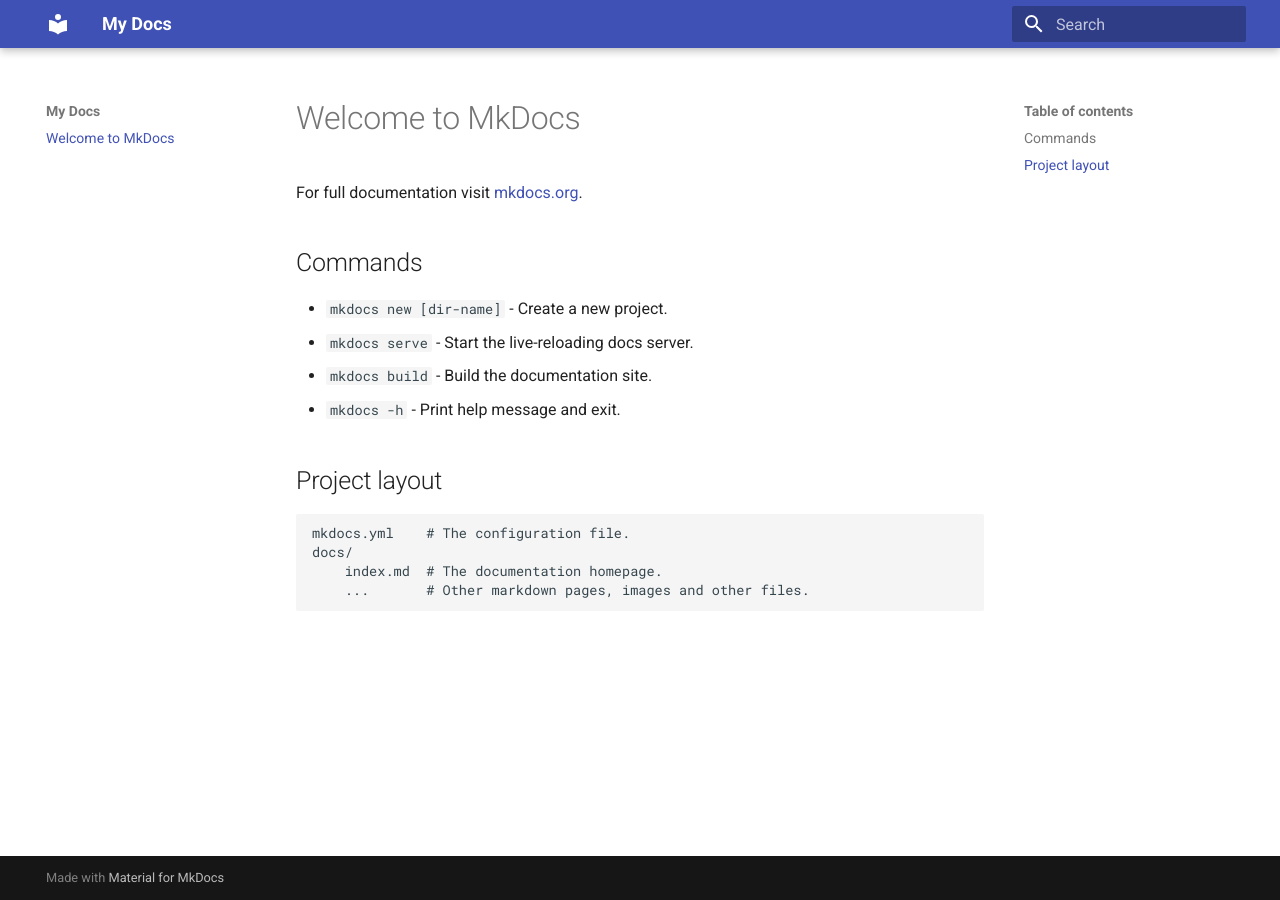
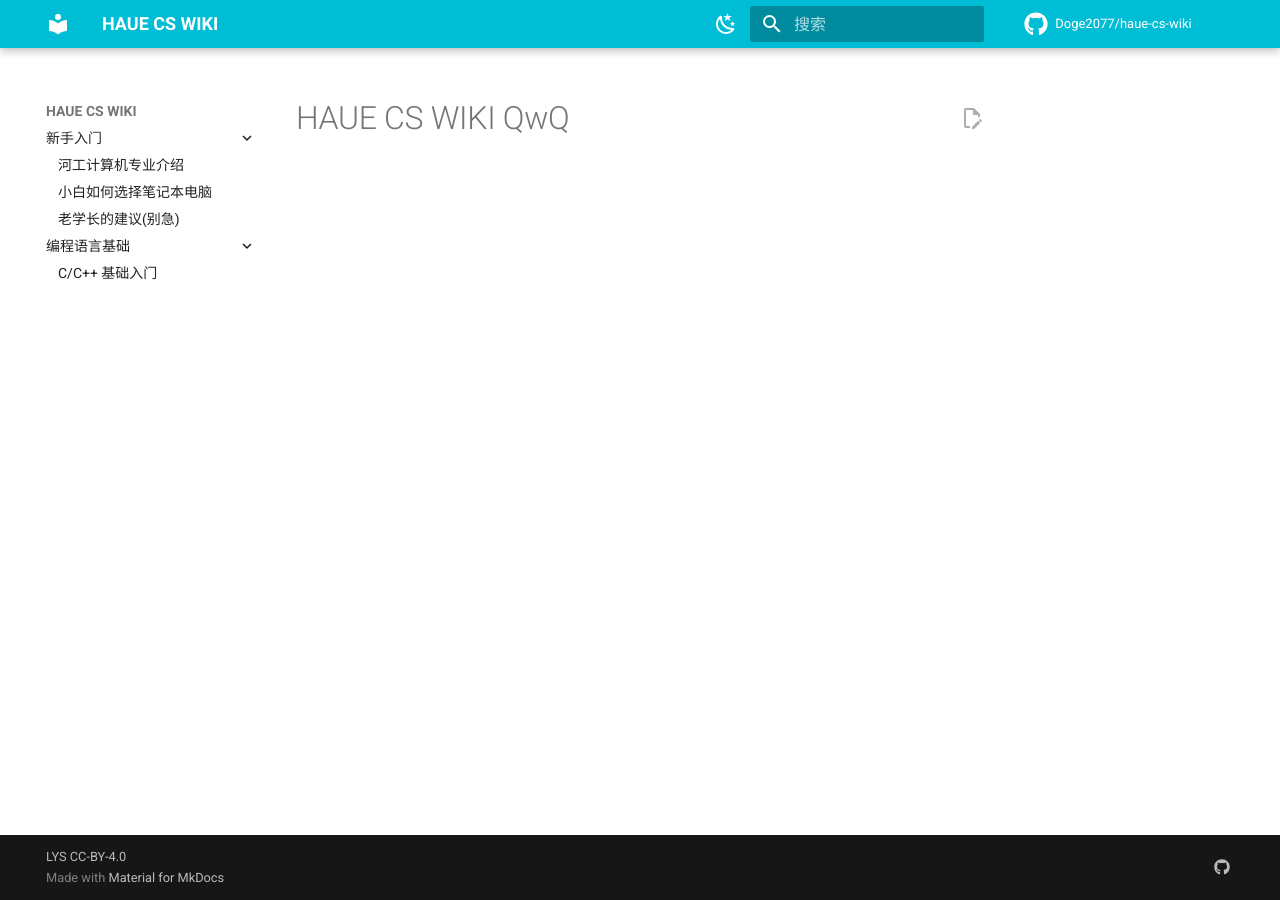
Before and after one commit to Doge2077/haue-cs-wiki, an MkDocs documentation site: the page built from docs/index.md, in a window 1280 px wide. Built offline with MkDocs 1.6.1 and Material for MkDocs 9.7.7, drawn with Linux system fonts in a browser that asks for light colours; comment, search, counter and statistics services are not loaded.

Commit message:
Add files

```diff
--- a/docs/index.md
+++ b/docs/index.md
@@ -1,17 +1 @@
-# Welcome to MkDocs
-
-For full documentation visit [mkdocs.org](https://www.mkdocs.org).
-
-## Commands
-
-* `mkdocs new [dir-name]` - Create a new project.
-* `mkdocs serve` - Start the live-reloading docs server.
-* `mkdocs build` - Build the documentation site.
-* `mkdocs -h` - Print help message and exit.
-
-## Project layout
-
-    mkdocs.yml    # The configuration file.
-    docs/
-        index.md  # The documentation homepage.
-        ...       # Other markdown pages, images and other files.
+# HAUE CS WIKI QwQ
--- a/mkdocs.yml
+++ b/mkdocs.yml
@@ -1,3 +1,93 @@
-site_name: My Docs
+# [Info]
+site_name: HAUE CS WIKI # 左上角标题
+site_url: https://haue-cs-wiki
+site_author: LYS
+
+# [Navigtion]
+nav:
+  - 新手入门:
+      - 河工计算机专业介绍: 新手入门/河工计算机专业介绍.md
+      - 小白如何选择笔记本电脑: 新手入门/小白如何选择笔记本电脑.md
+      - 老学长的建议(别急): 新手入门/老学长的建议
+  - 编程语言基础:
+      - C/C++ 基础入门: 编程语言基础/C&C++基础入门.md
+
+
+
+# [UI]
+## [top]
 theme:
   name: material
+  palette:
+    - scheme: default         # 日间模式
+      primary: cyan           # 上方的
+      accent: deep purple     # 链接等可交互元件的高亮色
+      toggle:
+        icon: material/weather-night   # 图标
+        name: 切换至夜间模式              # 鼠标悬浮提示
+    - scheme: slate                    # 夜间模式
+      primary: purple
+      accent: cyan
+      toggle:
+        icon: material/weather-sunny
+        name: 切换至日间模式
+
+  features:
+    - navigation.top            # 返回顶部的按钮 在上滑时出现
+    - navigation.indexes        # Tab会有一个index.md 而不是在打开Tab时打开第一篇文章
+    - navigation.expand         # 打开Tab时左侧目录全部展开
+    - search.suggest            # 搜索输入一些字母时推荐补全整个单词
+    - search.highlight          # 搜索出的文章关键词加入高亮
+    - content.code.copy         # 可以通过按钮复制代码
+    - content.action.edit       # 点击按钮跳转到编辑页面  需要结合 edit_uri 一起使用
+  language: zh                  # 一些提示性的文字会变成中文
+  icon:
+    repo: fontawesome/brands/github
+edit_uri: edit/main/docs         # 编辑按钮跳转的链接
+
+## [top-right corner]
+repo_url: https://github.com/Doge2077/haue-cs-wiki # 右上角点击跳转的链接
+repo_name: Doge2077/haue-cs-wiki # 右上角的名字
+## [bottom-left corner]
+copyright: LYS CC-BY-4.0 # 左下角的版权声明
+## [bottom-right corner]
+extra:
+  social: # icons
+    - icon: fontawesome/brands/github
+      link: https://github.com/Doge2077/haue-cs-wiki
+      name: GitHub | haue-cs-wiki
+
+# [Extensions]
+plugins:
+  - search:                # 现在还不支持中文搜索 支持之后可以设置语言
+    # insider已经支持中文的分词搜索了 https://squidfunk.github.io/mkdocs-material/blog/2022/chinese-search-support/
+      lang:
+        - en
+        - ja
+  - tags                   # 给单篇文章添加标签 https://squidfunk.github.io/mkdocs-material/setup/setting-up-tags/?h=tags
+markdown_extensions:
+  - pymdownx.arithmatex:   # latex支持
+      generic: true
+  - attr_list              # 给图片后面添加{width="300"}设置大小
+  - toc:
+      permalink: true        # 固定标题位置为当前位置
+  - pymdownx.highlight:      # 代码块高亮
+      # linenums: true       # 显示行号
+      # auto_title: true     # 显示编程语言名称
+  - pymdownx.superfences     # 代码块高亮插件
+  - meta                     # 支持Markdown文件上方自定义标题标签等
+  - admonition               # https://squidfunk.github.io/mkdocs-material/reference/admonitions/#inline-blocks
+  - pymdownx.details         # admonition需要
+
+extra_javascript:
+  # latex支持
+  # check https://squidfunk.github.io/mkdocs-material/reference/mathjax/?h=math for more information
+  # notice `curl https://polyfill.io/v3/polyfill.min.js?features=es6 > docs/mkdocs/javascripts/polyfill.min.js && curl https://cdn.jsdelivr.net/npm/mathjax@3/es5/tex-mml-chtml.js > docs/mkdocs/javascripts/tex-mml-chtml.js` not works... because there are other resources that need to load
+  - mkdocs/javascripts/mathjax.js
+  - https://polyfill.io/v3/polyfill.min.js?features=es6
+  - https://unpkg.com/mathjax@3/es5/tex-mml-chtml.js # https://cdn.bytedance.com/?query=mathjax&version=3.2.0
+extra_css:
+  - mkdocs/css/no-footer.css               # 不使用底部的翻页
+  - mkdocs/css/unordered-list-symbols.css  # multiplt unordered list symbols
+
+comments: true
```
Also changed, not shown: docs/新手入门/小白如何选择笔记本电脑.md (added, +1 -0 lines), docs/新手入门/河工计算机专业介绍.md (added, +1 -0 lines), docs/新手入门/老学长的建议.md (added, +1 -0 lines), docs/编程语言基础/C&C++基础入门.md (added), site/comments.html (added), 1 other file.
